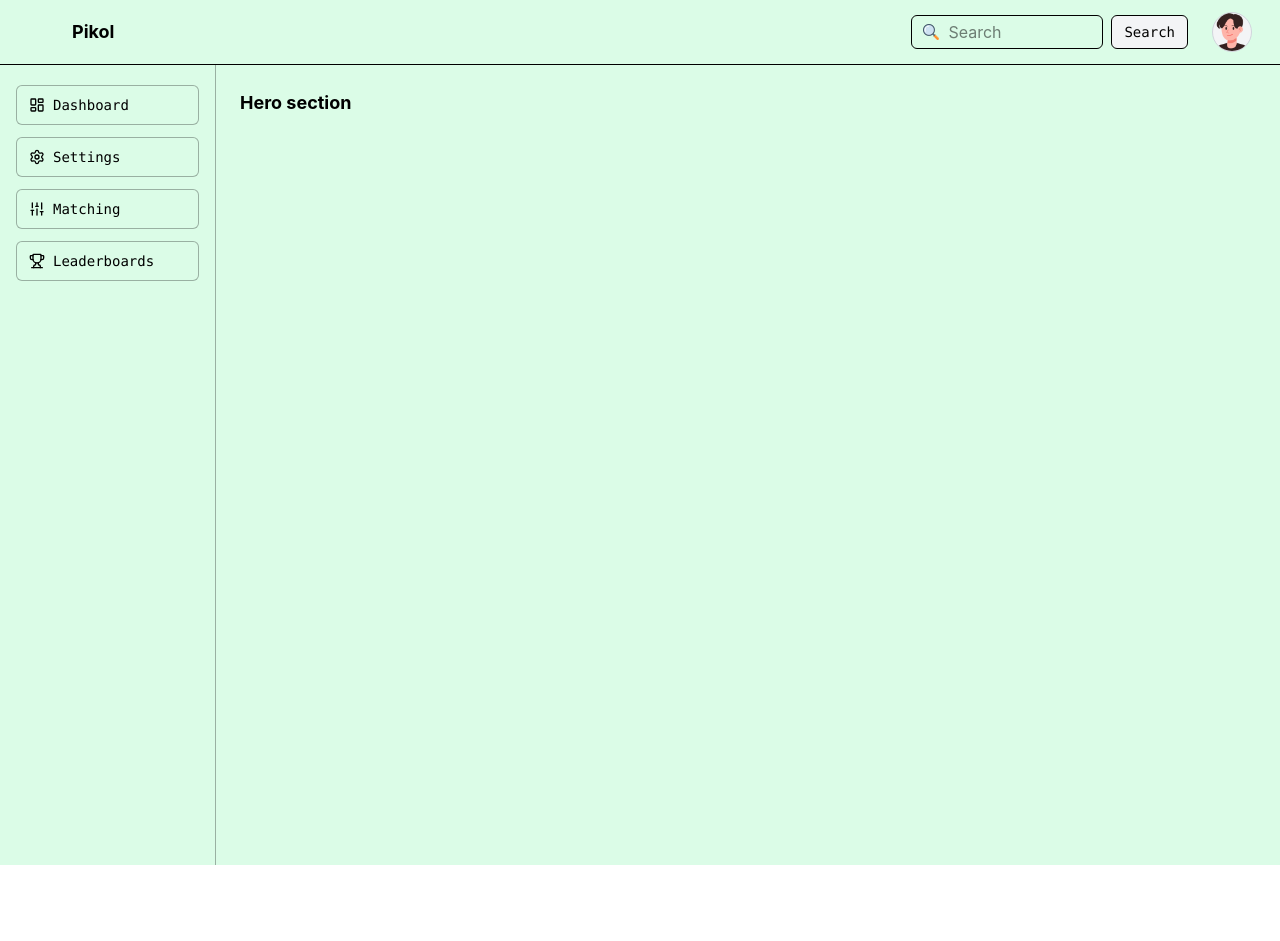
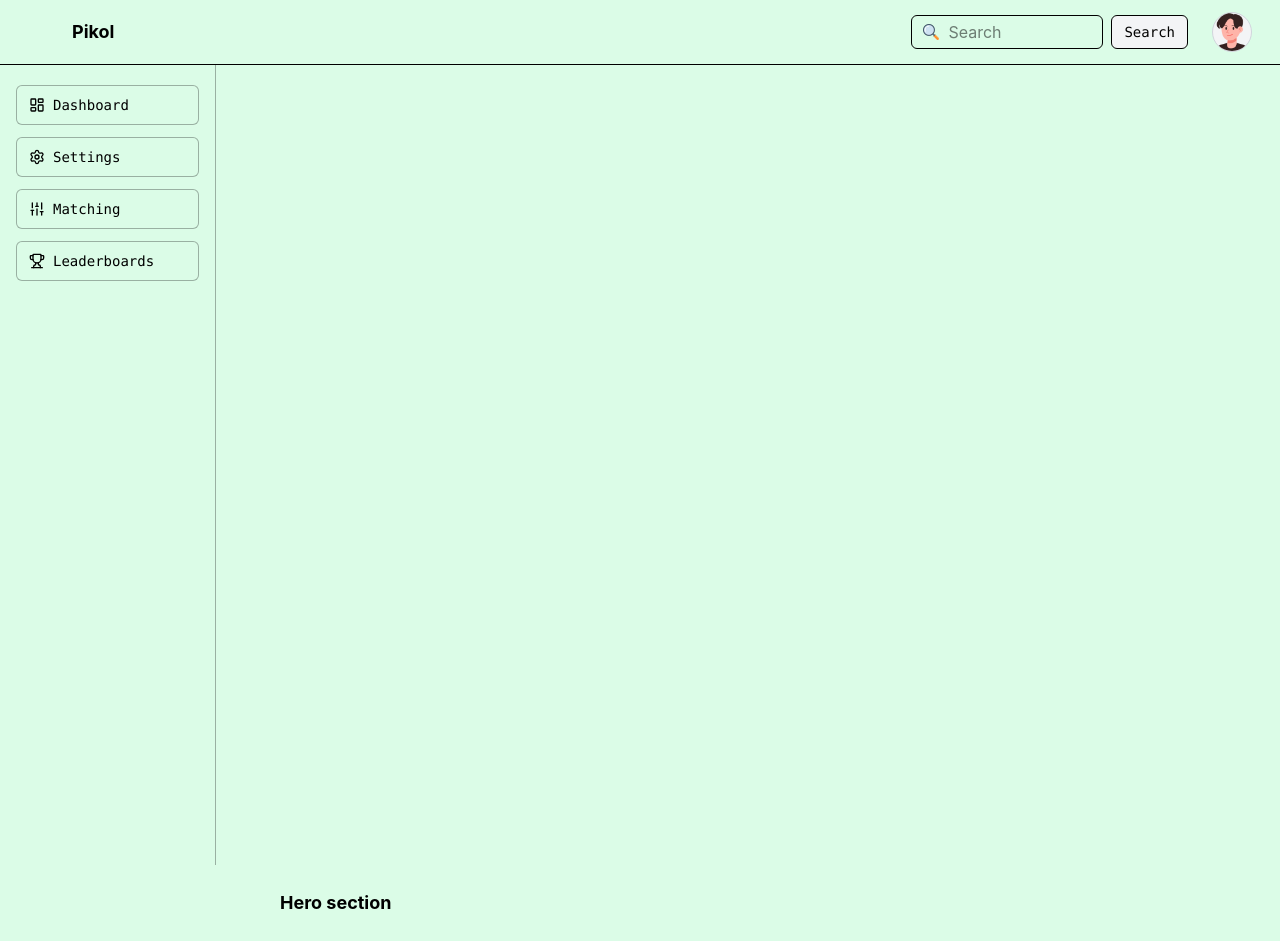
Before and after one commit to Ein-shen/Pikol, a React (Vite) app in the folder frontend/: page /dashboard/hero in a window 1280 px wide. Before the commit the page ends 865 px from the top, so only its background shows below. Built offline with nearby package versions, Linux system fonts and the light colour scheme.

Commit message:
change the dasbaord space and postion

```diff
--- a/frontend/src/user/Dashboard.jsx
+++ b/frontend/src/user/Dashboard.jsx
@@ -9,16 +9,13 @@ export const Dashboard = () => {
       {/* Top Navigation */}
       <Navbar />
 
-      {/* Main Content Area */}
-      <div className='flex flex-1 flex-row overflow-hidden'>
-        {/* Left Sidebar */}
-        <Sidebar />
+      {/* Left Sidebar (fixed, so it sits outside the normal layout flow) */}
+      <Sidebar />
 
-        {/* Dynamic Nested Content */}
-        <main className='flex-1 p-6 overflow-y-auto'>
-          <Outlet />
-        </main>
-      </div>
+      {/* Dynamic Nested Content */}
+      <main className='flex-1 p-6 pt-16 md:pt-6 md:ml-64'>
+        <Outlet />
+      </main>
     </div>
   )
 }
```
